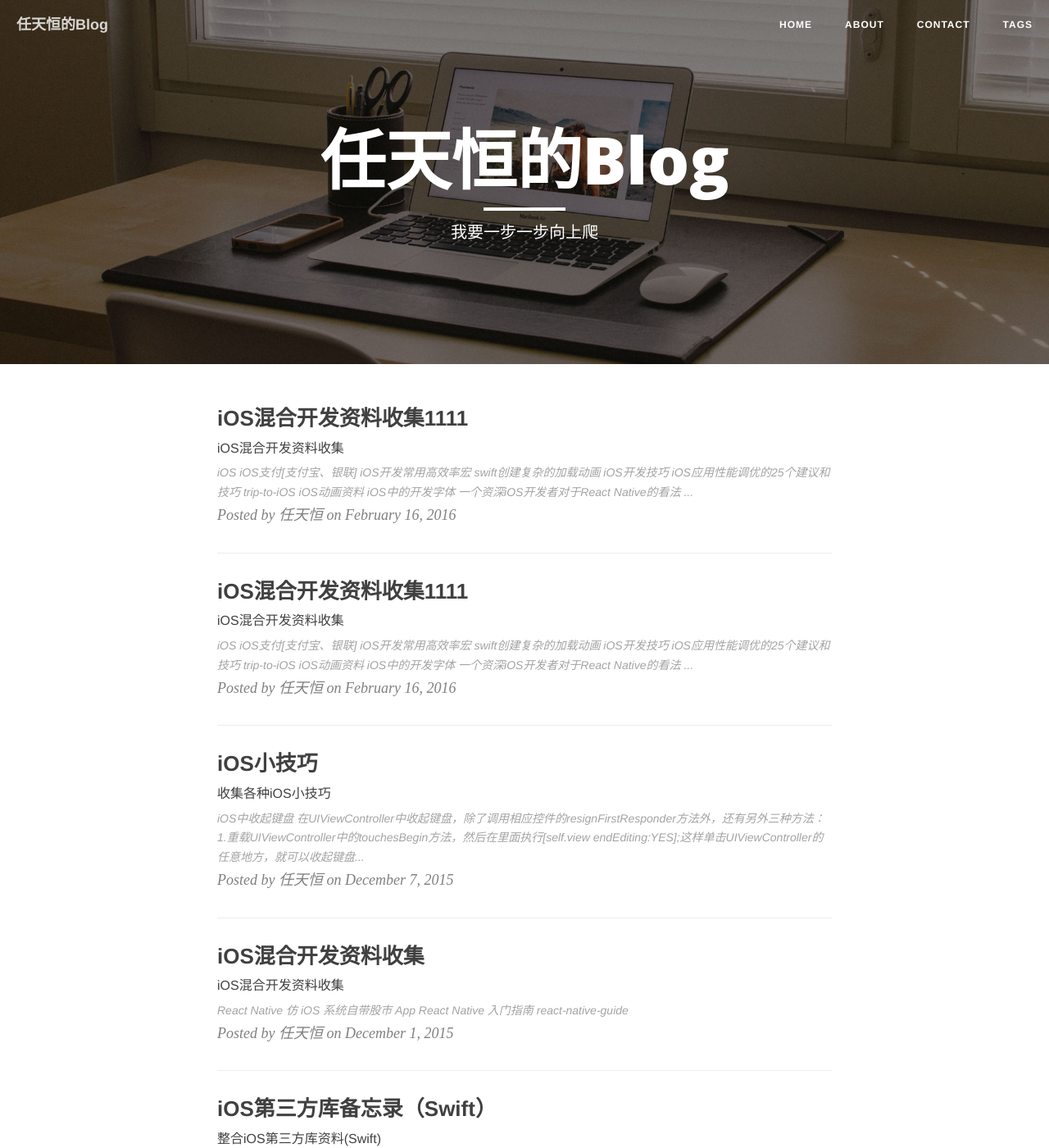
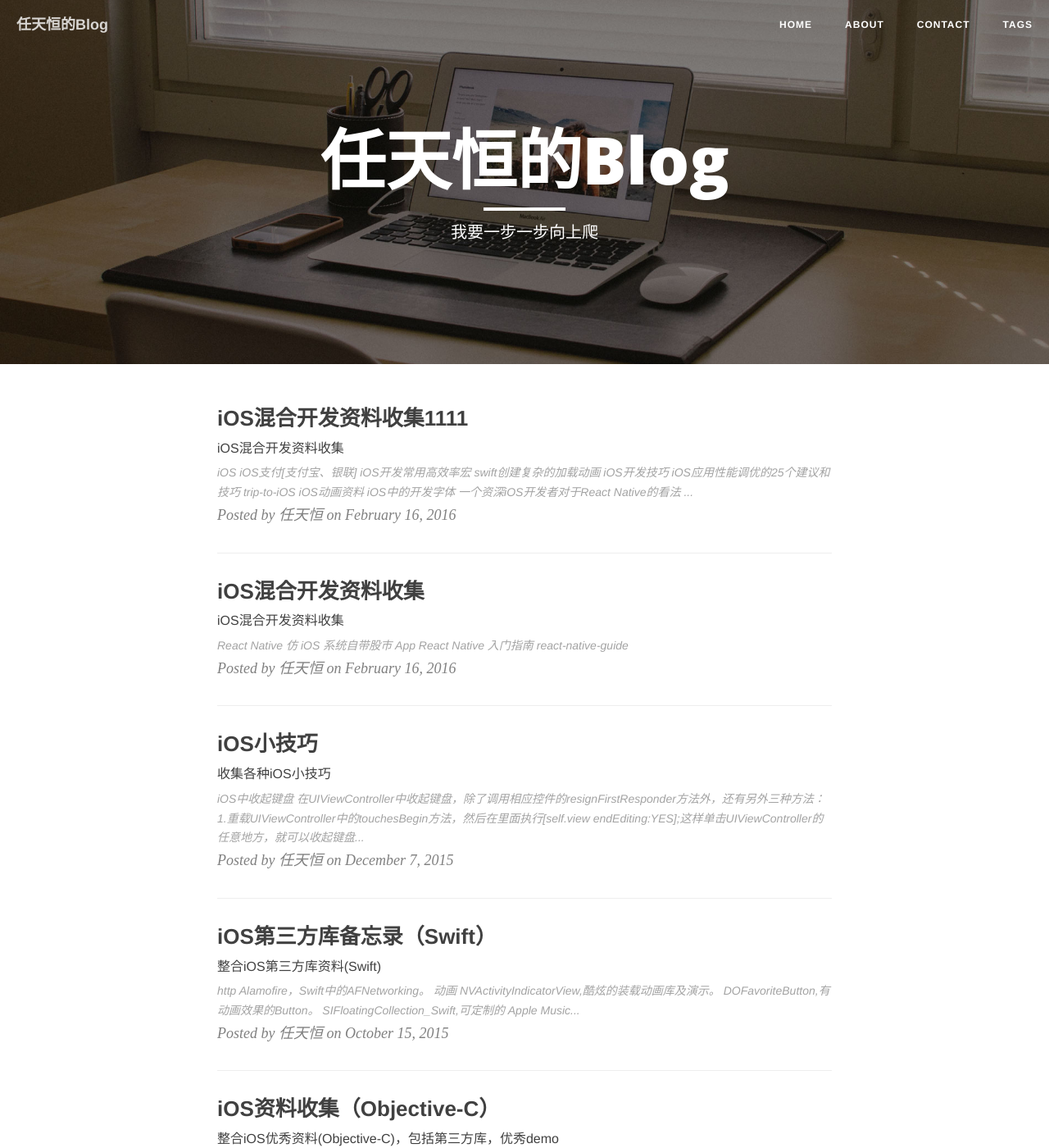
Before and after one commit to rth211/rth211.github.io, a Jekyll site: the page built from index.html, in a window 1280 px wide and 1400 px high. Shown: the whole window at 82% size. Built offline with Jekyll 4.4.1, drawn with Linux system fonts in a browser that asks for light colours; nearby versions of some CDN libraries; the list of posts is cut into pages by our own code; comment, search, counter and statistics services are not loaded; some of the changed text lies outside the part shown.

Commit message:
2.16 update

```diff
--- a/_posts/2016.02/2016-02-16-Article.md
+++ /dev/null
@@ -1,43 +0,0 @@
----
-layout: post
-title:  iOS混合开发资料收集1111
-subtitle:   "iOS混合开发资料收集"
-date: 2016-02-16 11:45:00
-author:     "任天恒"
-header-img: "img/home-bg.jpg"
-tags: Other
----
-* iOS
-  1.  [iOS支付[支付宝、银联]](http://www.jianshu.com/p/97d38b00e53d?utm_campaign=hugo&utm_medium=reader_share&utm_content=note&utm_source=weibo)
-  2.  [iOS开发常用高效率宏](http://segmentfault.com/a/1190000003507630#articleHeader8)
-  3.  [swift创建复杂的加载动画](http://www.cocoachina.com/swift/20150906/13327.html)
-  4.  [iOS开发技巧](https://github.com/koknine/NOTE)
-  5.  [iOS应用性能调优的25个建议和技巧](http://blog.csdn.net/linzhiji/article/details/8792930)
-  6.    [trip-to-iOS](https://github.com/Aufree/trip-to-iOS)
-  7.  [iOS动画资料](https://github.com/cjwirth/awesome-ios-ui)
-  8.  [iOS中的开发字体](https://github.com/dsxNiubility/SXFontShow)
-  9.  [一个资深iOS开发者对于React Native的看法](http://blog.csdn.net/zhe13/article/details/48439967?hmsr=toutiao.io&utm_medium=toutiao.io&utm_source=toutiao.io)
-  10. [浅谈 Swift 中的泛型](http://swift.gg/2015/09/16/swift-generics/?hmsr=toutiao.io&utm_medium=toutiao.io&utm_source=toutiao.io)
-  11. [iOS 9 开发高级技巧](https://realm.io/cn/news/tips-for-ios-9-development/?hmsr=toutiao.io&utm_medium=toutiao.io&utm_source=toutiao.io)
-  12. [记一次 UIScrollView + Autolayout 掉坑之旅](http://chengway.in/post/ji-zhu/uiscrollview-he-autolayout?hmsr=toutiao.io&utm_medium=toutiao.io&utm_source=toutiao.ioc)
-  13. [有了Auto Layout,为什么你还是害怕写UITabelView的自适应布局?](http://ios.jobbole.com/82614/)
-  14. [IOS二维码扫描,你需要注意的两件事](http://blog.cnbluebox.com/blog/2014/08/26/ioser-wei-ma-sao-miao/)
-  15. [ios下使用rsa算法与php进行加解密通讯](http://blog.yorkgu.me/2011/10/27/rsa-in-ios-using-publick-key-generated-by-openssl/)
-  16. [AutoLayout全解](http://www.cocoachina.com/ios/20151021/13825.html)
-  17. [iOS应用架构谈：架构设计的方法论](http://mp.weixin.qq.com/s?__biz=MzA5Nzc4OTA1Mw==&mid=407735372&idx=1&sn=87c20f7db6990db00838498827692683#rd)
-  18. [聪明的iOS开发者的Xcode使用技巧](http://www.cocoachina.com/ios/20160205/15233.html)
-  19. [iOS开发证书"此证书的签发者无效"解决方法](http://superdanny.link/2016/02/15/iOS-Certificate-has-an-invalid-issuer/)
-
-* Python
-  1.  [Python常见算法](http://www.imooc.com/article/1404)
-  2.  [从零开始学Python](https://github.com/qiwsir/StarterLearningPython)
-  3.  [Python性能优化的20条建议](http://www.imooc.com/article/1438)
-
-* Ruby
-  1.  [Rails 实践](http://rails-practice.com/content/),Rails实践,有PDF版本。
-
-* Git
-  1.  [git文章1](http://www.cnblogs.com/pyer/p/4752770.html)
-
-* 综合
-  1.  [如何高效的学习掌握新技术](http://www.cnblogs.com/dotey/p/4812633.html?hmsr=toutiao.io&utm_medium=toutiao.io&utm_source=toutiao.io)
```
Also changed, not shown: _posts/2015.10/2015-10-27-iOS混合开发资料收集.md (+1 -1 lines).
